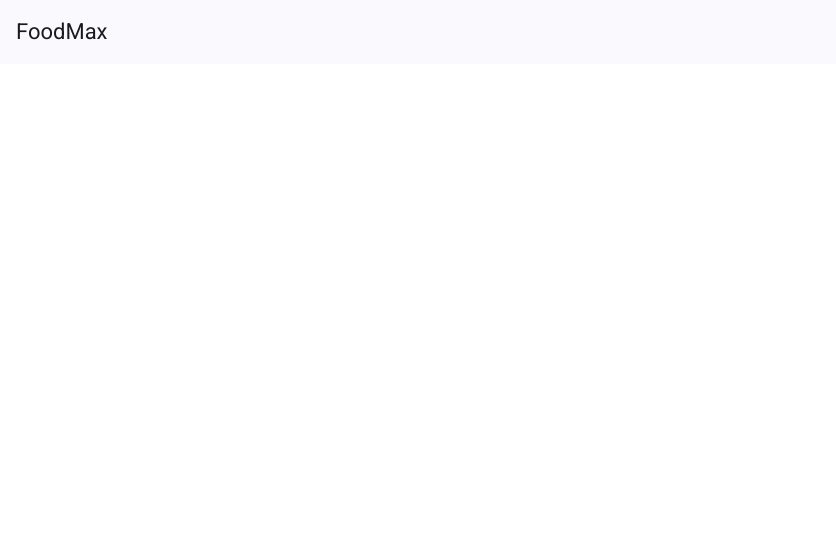
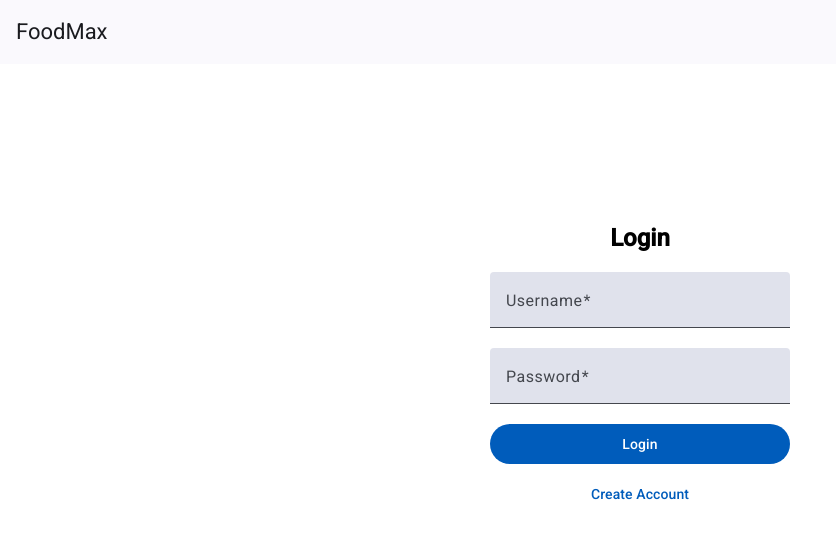
Before and after one commit to lipeaaraujo/FoodMax, an Angular app in the folder foodmax-app/: page /login in a window 1280 px wide. Before the commit this address led to /. Shown: the top 538 px of the page, without its empty margins (0-836 px from the left). Built offline with nearby package versions, Linux system fonts and the light colour scheme.

Commit message:
feat: creating login component

```diff
--- a/foodmax-app/src/app/app.routes.ts
+++ b/foodmax-app/src/app/app.routes.ts
@@ -1,8 +1,11 @@
 import { Routes } from '@angular/router';
 import { HomeComponent } from './components/home.component';
 import { RecipeDetails } from './components/recipedetails.component';
+import { LoginComponent } from './components/login.component';
 
 export const routes: Routes = [
-  { path: "", component: HomeComponent, title: "Home" },
+  { path: "", redirectTo: "/login", pathMatch: "full" },
+  { path: "login", component: LoginComponent, title: "Login" },
+  { path: "home", component: HomeComponent, title: "Home" },
   { path: "recipe-details/:id", component: RecipeDetails, title: "Recipe Details" }
 ];
--- /dev/null
+++ b/foodmax-app/src/app/components/login.component.ts
@@ -0,0 +1,61 @@
+import { Component } from "@angular/core";
+import { FormControl, FormGroup, FormsModule, ReactiveFormsModule } from "@angular/forms";
+import { MatButtonModule } from "@angular/material/button";
+import { MatCardModule } from "@angular/material/card";
+import { MatFormFieldModule } from "@angular/material/form-field";
+import { MatInputModule } from "@angular/material/input";
+import { Router, RouterModule } from "@angular/router";
+
+@Component({
+  selector: "login-component",
+  imports: [
+    MatFormFieldModule,
+    MatInputModule,
+    MatButtonModule,
+    MatCardModule,
+    RouterModule,
+    ReactiveFormsModule
+  ],
+  template: `
+    <section class="login-container">
+      <form [formGroup]="loginForm" (ngSubmit)="handleSubmit()">
+        <h2>Login</h2>
+        <mat-form-field>
+          <mat-label>Username</mat-label>
+          <input
+            matInput
+            type="text"
+            required
+          />
+        </mat-form-field>
+        <mat-form-field>
+          <mat-label>Password</mat-label>
+          <input
+            matInput
+            type="password"
+            required
+          />
+        </mat-form-field>
+        <button routerLink="/home" mat-flat-button>
+          Login
+        </button>
+        <a routerLink="/register" mat-button>
+          Create Account
+        </a>
+      </form>
+    </section>
+  `,
+  styleUrl: "../styles/login.component.css",
+})
+export class LoginComponent {
+  loginForm = new FormGroup({
+    username: new FormControl(''),
+    password: new FormControl('')
+  })
+
+  constructor(private router: Router) {}
+
+  handleSubmit(): void {
+    this.router.navigate(["/home"])
+  }
+}
--- /dev/null
+++ b/foodmax-app/src/app/styles/login.component.css
@@ -0,0 +1,27 @@
+.login-container {
+  display: flex;
+  flex-direction: column;
+  align-items: center;
+  justify-content: center;
+  width: 100%;
+  height: 100%;
+  margin-top: 10%;
+}
+
+.login-container form {
+  display: flex;
+  width: 300px;
+  flex-direction: column;
+  align-items: center;
+  padding-left: 60px;
+  padding-right: 60px;
+}
+
+.login-container mat-form-field {
+  width: 100%;
+}
+
+.login-container form button, a {
+  width: 100%;
+  margin-bottom: 10px;
+}
```
